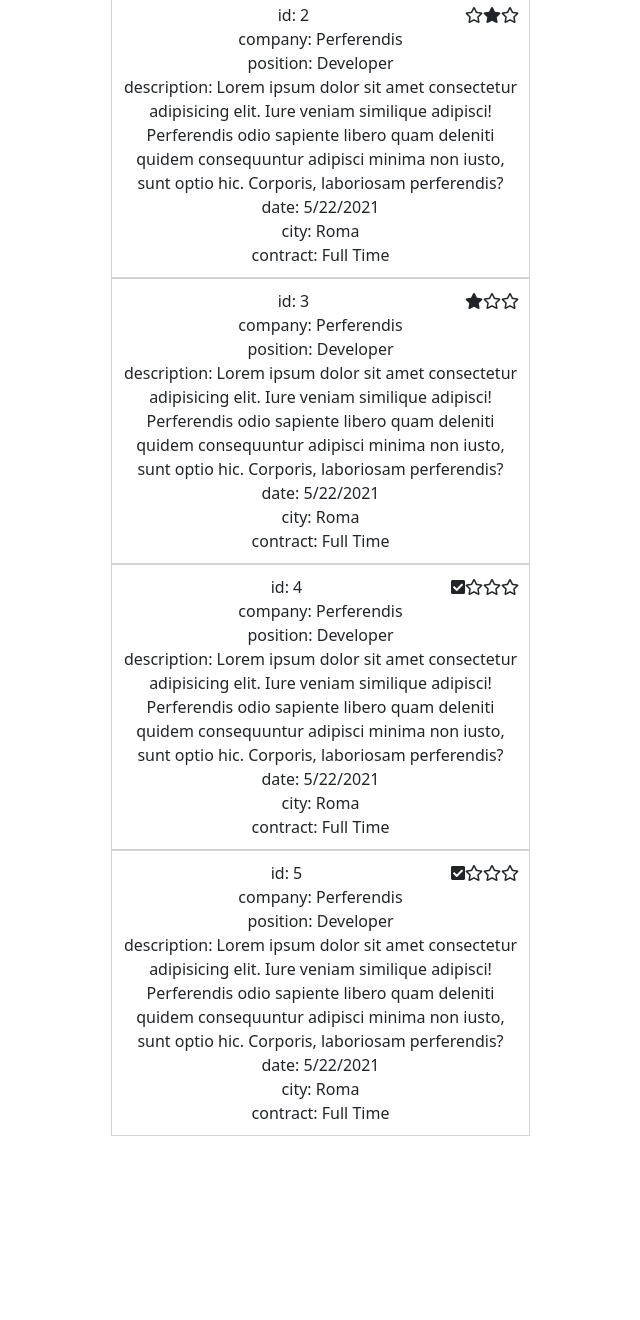
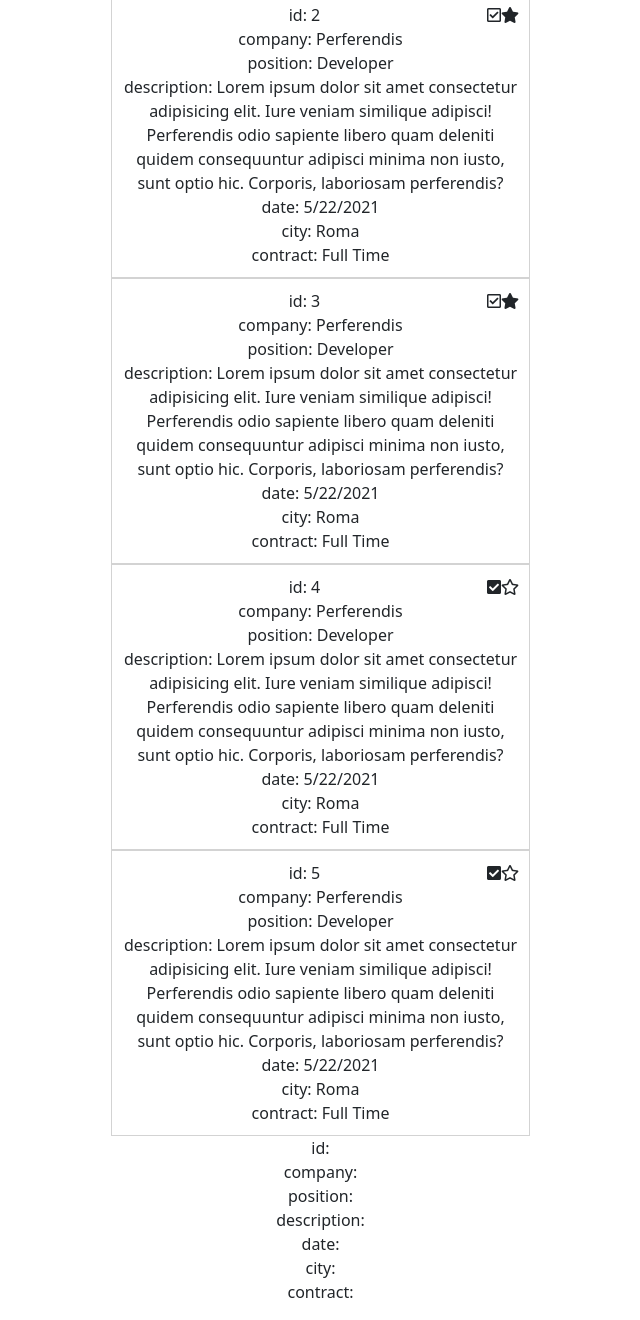
Before and after one commit to GianluigiCelentano/vuejs-search-jobs, a plain HTML site: page index.html in a window 1280 px wide. Shown: the part 294-1614 px from the top of the page, without its empty margins (288-928 px from the left). Before the commit the page ends 1446 px from the top, so only its background shows below. Drawn offline with nearby package versions, Linux system fonts and the light colour scheme.

Commit message:
fine milestone 3

```diff
--- a/index.html
+++ b/index.html
@@ -19,9 +19,10 @@
                 <div class="col-5 offset-3">
                     <ul>
                         <li class="job" v-for='(job, index) in jobs'>
-                            <div class="star" v-for='index in starred' v-if='job.id === index'> <i class="fas fa-star"></i> </div>
-                            <div class="star" v-else> <i class="far fa-star"></i> </div>
-                            <div class="check" v-for='index in applied' v-if='job.id === index'> <i class="fas fa-check-square"></i> </div>
+                            <div class="star" @click='deleteStar' v-if='starred.includes(index +1)'> <i class="fas fa-star"></i> </div>
+                            <div class="star" @click='addStar(index)' v-else> <i class="far fa-star"></i> </div>
+                            <div class="check" v-if='applied.includes(index +1)'> <i class="fas fa-check-square"></i> </div>
+                            <div class="star"  @click='addApp(index)' v-else> <i class="far fa-check-square"></i> </div>
                             <div>id: {{job.id}}</div>
                             <div>company: {{job.company}}</div>
                             <div>position: {{job.position}}</div>
@@ -29,6 +30,15 @@
                             <div>date: {{job.created_at}}</div>
                             <div>city: {{job.city}}</div>
                             <div>contract: {{job.contract}}</div>
+                        </li>
+                        <li v-for='(jobs, index) in jobs' v-if='starred.includes(index +1)' v-if='applied.includes(index +1)'></li>
+                            <div>id: {{jobs.id}}</div>
+                            <div>company: {{jobs.company}}</div>
+                            <div>position: {{jobs.position}}</div>
+                            <div>description: {{jobs.description}}</div>
+                            <div>date: {{jobs.created_at}}</div>
+                            <div>city: {{jobs.city}}</div>
+                            <div>contract: {{jobs.contract}}</div>
                         </li>
                     </ul>
                 </div>
--- a/script.js
+++ b/script.js
@@ -1,3 +1,5 @@
+Vue.config.devtools = true
+
 const app = new Vue ({
     el: '#app',
     data: {
@@ -58,6 +60,15 @@ const app = new Vue ({
 
     },
     methods: {
-
+       addStar: function(index) {
+         this.starred.push(index +1)
+       },
+       addApp: function(index) {
+         this.applied.push(index +1)
+          this.starred.splice(this.index, 1)
+       },
+       deleteStar: function(index) {
+        this.starred.splice(index, 1)
+    }
     }
 })
--- a/style.css
+++ b/style.css
@@ -6,5 +6,6 @@ li {
     border: 1px solid lightgrey;
 }
 .star, .check {
-    float: right
+    float: right;
+    font-weight: 15px;
 }
```
